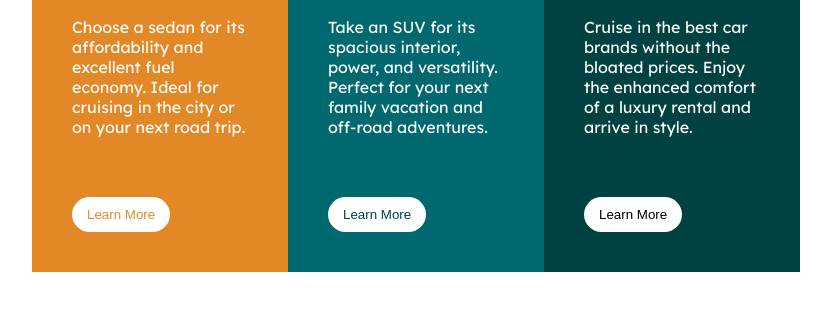
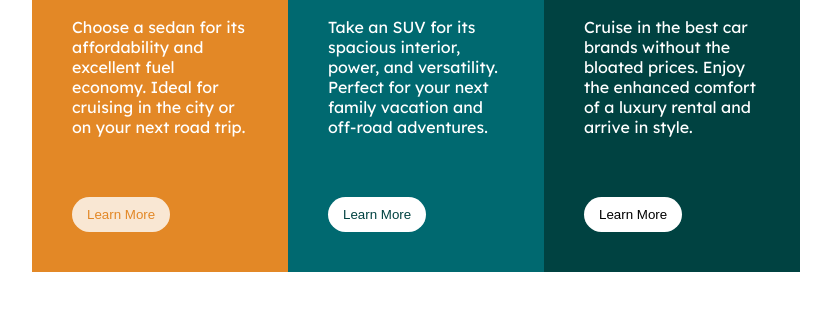
Before and after one commit to jeeehaan/3-column-preview-card-component, a plain HTML site: page index.html in a window 1280 px wide. In both pictures the pointer is over the button 345 px from the left and 450 px from the top of the page. Shown: the part 236-546 px from the top of the page, without its empty margins (224-1055 px from the left). Drawn offline with Linux system fonts and the light colour scheme.

Commit message:
added hover

```diff
--- a/style.css
+++ b/style.css
@@ -15,7 +15,7 @@ body {
   width: 60%;
   margin: 100px auto 50px;
   display: grid;
-  grid-template-columns: repeat(auto-fit, minmax(250px, 1fr));
+  grid-template-columns: repeat(auto-fill, minmax(250px, 1fr));
 }
 
 .content {
@@ -65,3 +65,8 @@ button {
   border-radius: 50px;
   border-style: none;
 }
+
+button:hover {
+  opacity: 0.8;
+  cursor: pointer;
+}
```
